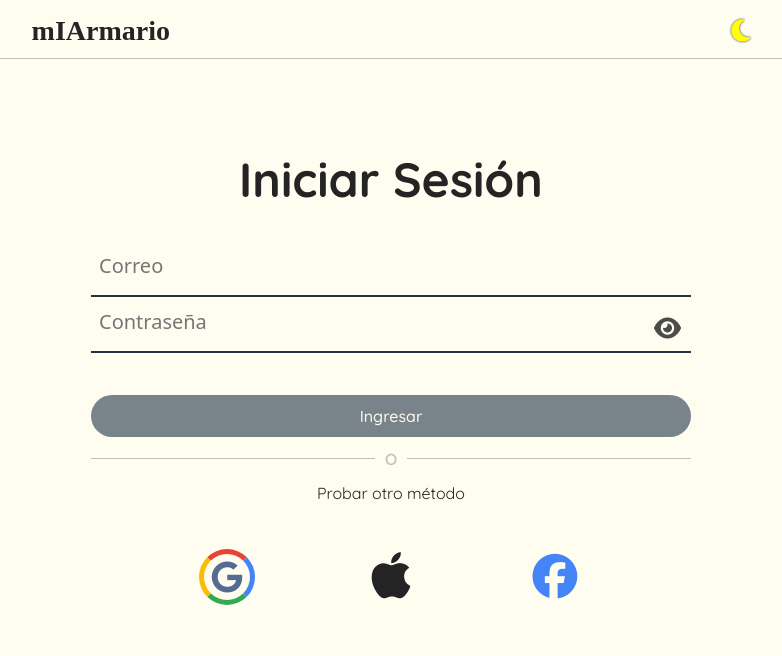
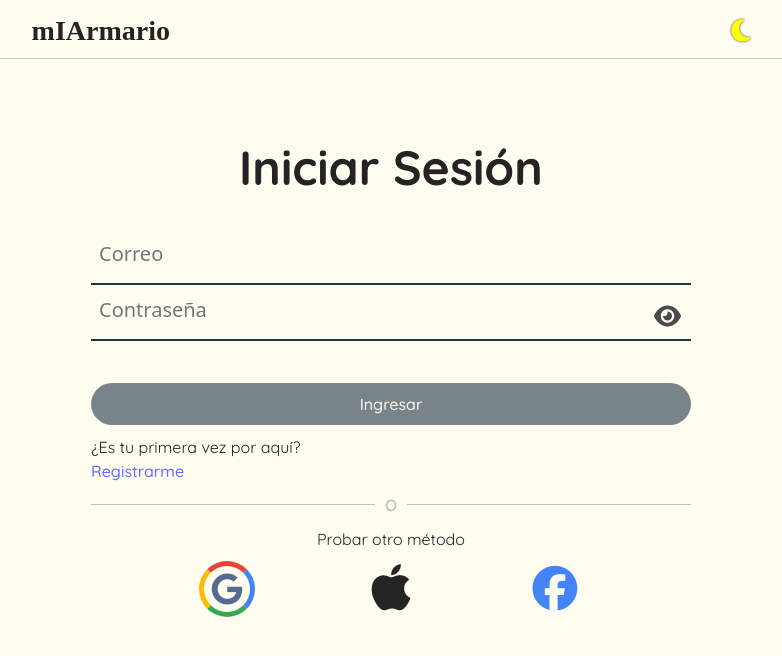
Before and after one commit to Juan-Diego-E/miarmario, a React (Vite) app in the folder miarmario/: page /login in a window 1280 px wide. Shown: the top 656 px of the page, without its empty margins (249-1031 px from the left). Built offline with nearby package versions, Linux system fonts and the light colour scheme; a web font is replaced by a local one.

Commit message:
Added Link to register page

```diff
--- a/miarmario/src/features/pages/LogIn.jsx
+++ b/miarmario/src/features/pages/LogIn.jsx
@@ -42,7 +42,7 @@ const LogIn = () => {
                         minLength='6'
                         required
                     />
-                <p className='password-alert'>La contraseña debe tener al menos 6 caracteres</p>
+                    <p className='password-alert'>La contraseña debe tener al menos 6 caracteres</p>
                     <button
                         type="button"
                         className="toggle-password"
@@ -58,9 +58,16 @@ const LogIn = () => {
 
                 <button className='primary-button' type="submit">Ingresar</button>
 
+                <div className='register-link'>
+                    <span>
+                        ¿Es tu primera vez por aquí?
+                    </span>
+                    <Link to='/register'>
+                        Registrarme
+                    </Link>
+                </div>
                 <div className="o"><div></div> O <div></div></div>
                 <p>Probar otro método</p>
-                <br />
                 <div className='login-options'>
                     <button onClick={(e) => Soon()} className='login-btn' type="button">
                         <i className="fa-brands fa-google"></i>
```
